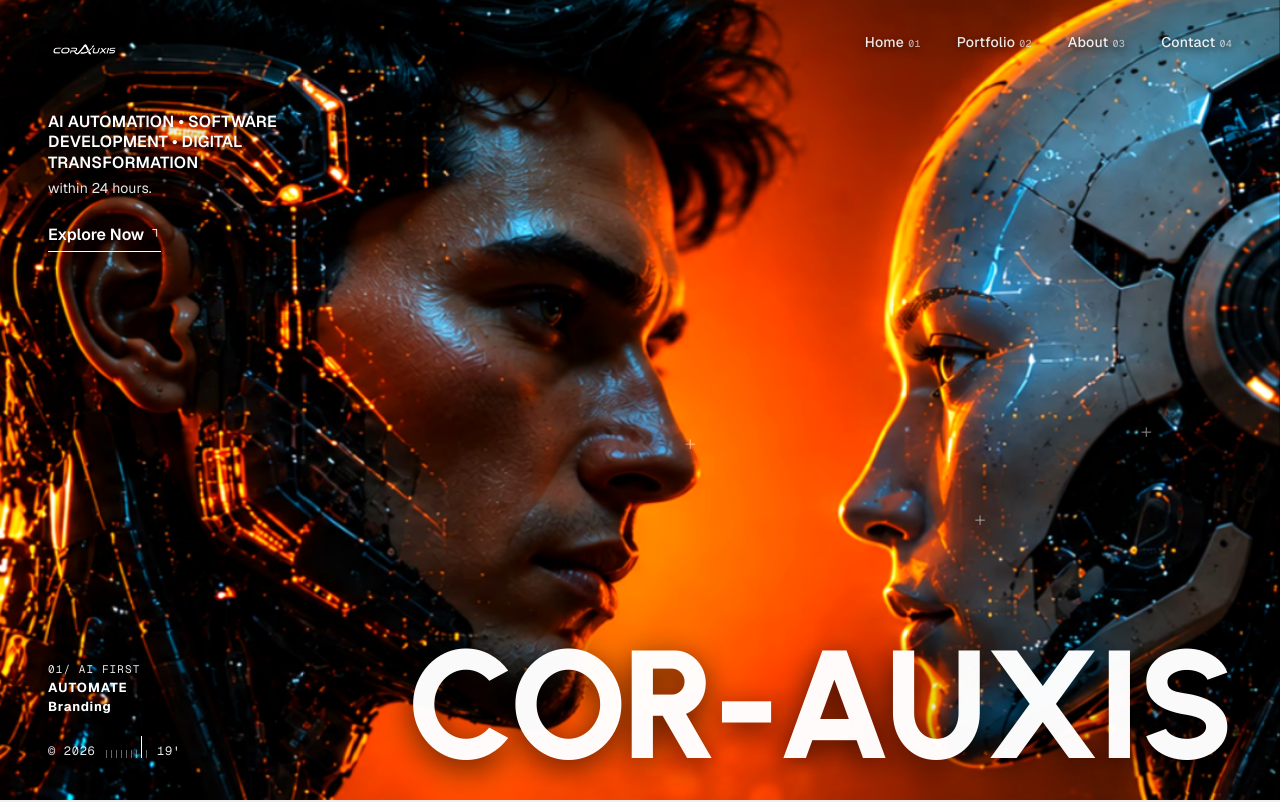
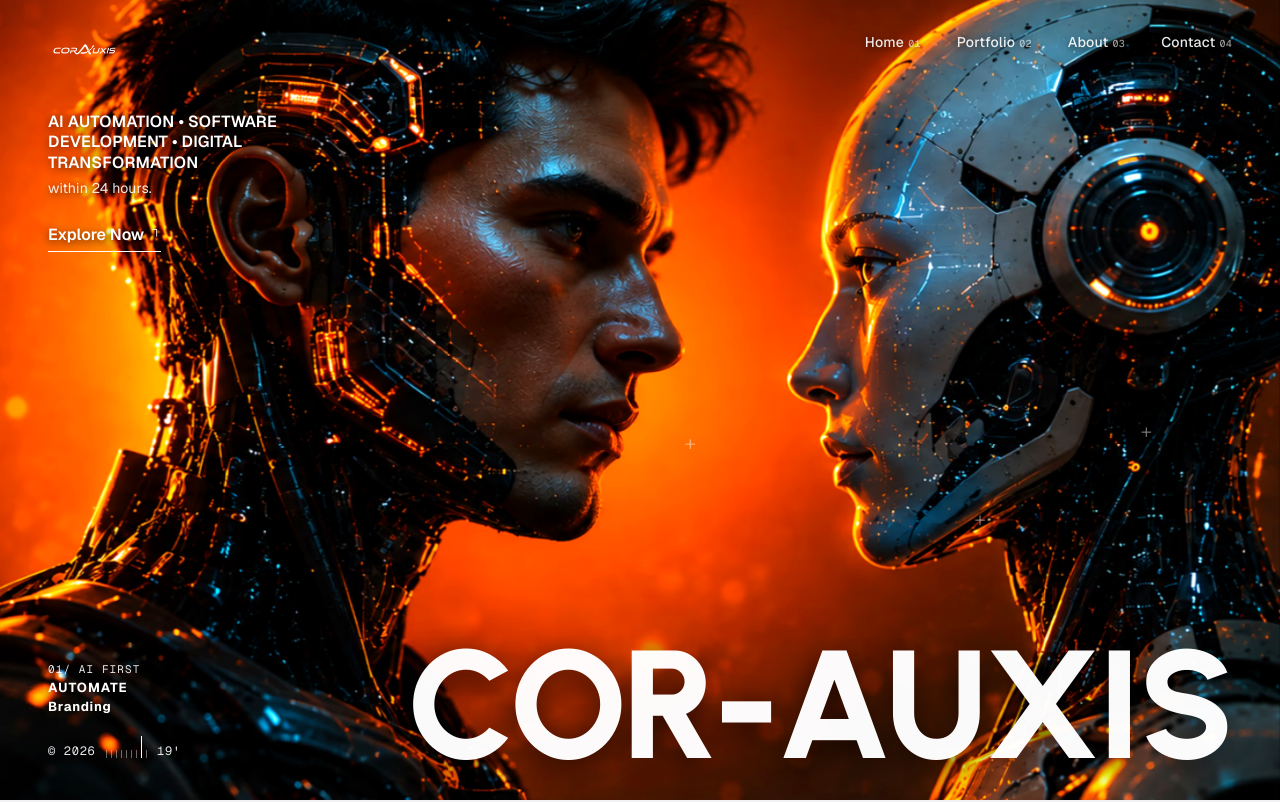
Before and after one commit to SarthakDas4132/CorAuxis, a Next.js app: page / in a window 1280 px wide. Shown: the top 802 px of the page. Built offline with nearby package versions, Linux system fonts and the light colour scheme; a web font is replaced by a local one.

Commit message:
feat: zoom out hero image to natural framing and reduce parallax scroll speed to smooth subtle motion

```diff
--- a/components/LiquidHero.css
+++ b/components/LiquidHero.css
@@ -15,16 +15,17 @@
   user-select: none;
 }
 
-/* Full-bleed edge-to-edge background with extra height for smooth parallax scroll */
+/* Full-bleed edge-to-edge background — natural zoomed-out framing */
 .liquid-hero__bg-container {
   position: absolute;
   top: 0;
   left: 0;
   right: 0;
+  bottom: 0;
   width: 100vw;
-  height: 135vh;
+  height: 100vh;
   z-index: -2;
-  overflow: hidden;
+  overflow: visible;
   pointer-events: none;
 }
 
@@ -32,10 +33,10 @@
   width: 100%;
   height: 100%;
   object-fit: cover;
-  object-position: center top;
+  object-position: center center;
   display: block;
   will-change: transform;
-  transition: transform 0.08s linear;
+  transition: transform 0.15s cubic-bezier(0.2, 0.8, 0.2, 1);
 }
 
 .liquid-hero__plus {
--- a/components/LiquidHero.tsx
+++ b/components/LiquidHero.tsx
@@ -172,7 +172,7 @@ export default function LiquidHero({
   return (
     <section className="liquid-hero">
       {/*
-        Parallax Background Image (moves up on scroll down, vice versa — slow and smooth)
+        Parallax Background Image (moves up on scroll down, vice versa — very slow and smooth)
       */}
       <div className="liquid-hero__bg-container">
         <img
@@ -180,7 +180,7 @@ export default function LiquidHero({
           alt="Hero Background"
           className="liquid-hero__bg-img"
           style={{
-            transform: `translate3d(0, -${scrollY * 0.16}px, 0)`,
+            transform: `translate3d(0, -${scrollY * 0.08}px, 0)`,
           }}
         />
       </div>
```
